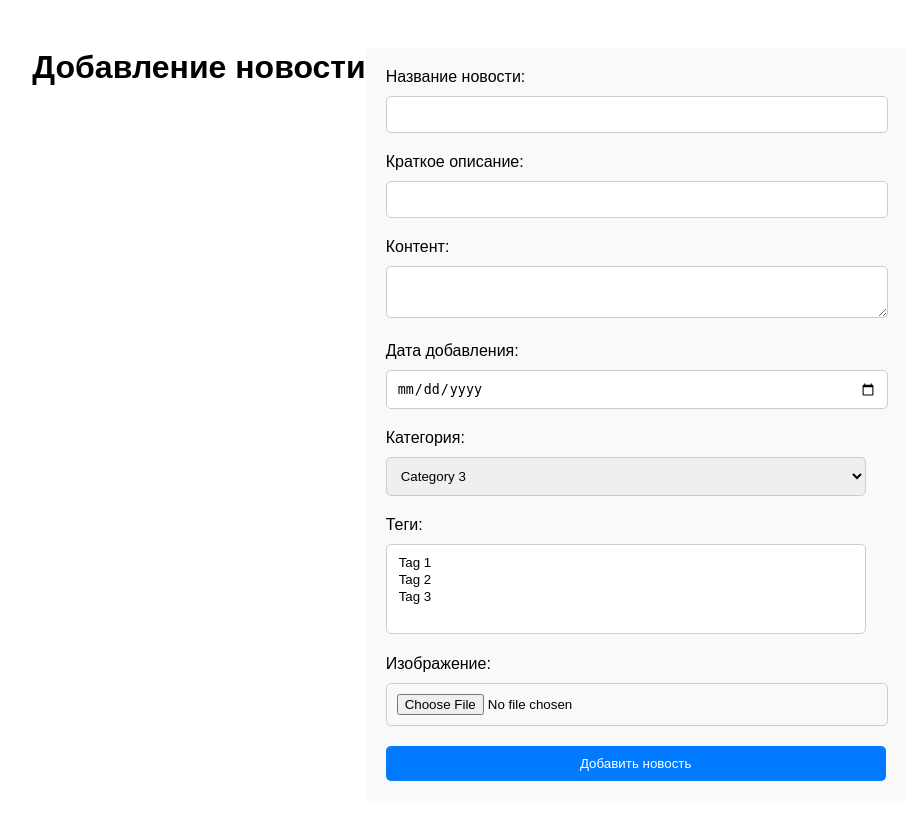
After one commit to orozDev/news_b3, a Django app: page /news/create-news/ in a window 1280 px wide. The commit adds this page. Shown: the whole page, without its empty margins (171-1090 px from the left). Run offline with Django 4.2, Linux system fonts and the light colour scheme; data comes from the database, SQL or seed files in the repository; both versions use the stored data as it was after the commit.

Commit message:
create news

```diff
--- a/news/urls.py
+++ b/news/urls.py
@@ -1,9 +1,10 @@
 from django.urls import path
 
-from news.views import list_news, detail_news, list_news_by_category
+from news.views import list_news, detail_news, list_news_by_category,create_news
 
 urlpatterns = [
     path('', list_news, name='list_news'),
     path('news-by-category/<int:id>/', list_news_by_category, name='list_news_by_category'),
     path('<int:id>/', detail_news, name='detail_news'),
+    path("create-news/", create_news, name="create-news")
 ]
--- a/news/views.py
+++ b/news/views.py
@@ -1,6 +1,6 @@
 from django.shortcuts import render, redirect, get_object_or_404
 
-from news.models import News, Category
+from news.models import News, Category,Tag
 
 
 def list_news(request):
@@ -43,3 +43,40 @@ def detail_news(request, id):
     return render(request, 'detail_news.html', {'news': news})
 
 # Create your views here.
+
+def create_news(request):
+    categories = Category.objects.all()
+    tags = Tag.objects.all()
+
+    if request.method == 'POST':
+        name = request.POST.get('name')
+        description = request.POST.get('description')
+        content = request.POST.get('content')
+        date = request.POST.get('date')
+        category_id = request.POST.get('category')
+        tags = request.POST.getlist('tags')
+
+        if category_id:
+            news = News.objects.create(
+                name=name,
+                description=description,
+                content=content,
+                date=date,
+                category_id=category_id
+            )
+
+        if tags:
+                news.tags.add(*tags)
+
+        image = request.FILES.get('image')
+
+        if image:
+                news.image = image
+                news.save()
+
+        return redirect('list_news')
+
+    return render(request, 'create_news.html',{
+        'categories':categories,
+        'tags':tags
+        })
--- /dev/null
+++ b/static/css/create.css
@@ -0,0 +1,47 @@
+body {
+    font-family: Arial, sans-serif;
+    padding: 20px;
+    display: flex;
+    justify-content: center;
+}
+
+h1 {
+    text-align: center;
+}
+
+form {
+    background-color: #f9f9f9;
+    padding: 20px;
+    border-radius: 5px;
+    margin-top: 20px;
+    width: 100%;
+    max-width: 500px; /* Уменьшаем ширину до 500px */
+}
+
+form label {
+    display: block;
+    margin-bottom: 10px;
+}
+
+form input[type="text"],
+form input[type="date"],
+form input[type="file"],
+form textarea,
+form select {
+    width: calc(100% - 20px); /* Учитываем padding */
+    padding: 10px;
+    border: 1px solid #ccc;
+    border-radius: 5px;
+    margin-bottom: 20px;
+}
+
+form button[type="submit"] {
+    padding: 10px 20px;
+    background-color: #007bff;
+    border: none;
+    color: white;
+    border-radius: 5px;
+    cursor: pointer;
+    width: 100%; /* Позволяет кнопке заполнять весь доступный контентный блок */
+    box-sizing: border-box; /* Убедитесь, что ширина кнопки включает в себя padding */
+}
--- /dev/null
+++ b/templates/create_news.html
@@ -0,0 +1,53 @@
+{% load static %}
+<!DOCTYPE html>
+<html lang="ru">
+<head>
+    <meta charset="UTF-8">
+    <title>Добавление новости</title>
+    <link rel="stylesheet" href="{% static 'css/create.css' %}">
+</head>
+<body>
+    <h1>Добавление новости</h1>
+
+    <form method="post" action="{% url 'create-news' %}" enctype="multipart/form-data">
+        {% csrf_token %}
+        <label for="name">Название новости:</label>
+        <input type="text" id="name" name="name" maxlength="100" required>
+        <br>
+
+        <label for="description">Краткое описание:</label>
+        <input type="text" id="description" name="description" maxlength="200" required>
+        <br>
+
+        <label for="content">Контент:</label>
+        <textarea id="content" name="content" required></textarea>
+        <br>
+
+        <label for="date">Дата добавления:</label>
+        <input type="date" id="date" name="date" required>
+        <br>
+
+        <label for="category">Категория:</label>
+        <select id="category" name="category" required>
+            {% for category in categories %}
+                <option value="{{ category.id }}">{{ category.name }}</option>
+            {% endfor %}
+        </select>
+        <br>
+
+        <label for="tags">Теги:</label>
+        <select multiple id="tags" name="tags">
+            {% for tag in tags %}
+                <option value="{{ tag.id }}">{{ tag.name }}</option>
+            {% endfor %}
+        </select>
+        <br>
+
+        <label for="image">Изображение:</label>
+        <input type="file" id="image" name="image">
+        <br>
+
+        <button type="submit">Добавить новость</button>
+    </form>
+</body>
+</html>
--- a/templates/list_news.html
+++ b/templates/list_news.html
@@ -40,6 +40,7 @@
     </div>
 </nav>
 <div class="container">
+    <button class="btn btn-outline-success" ><a href="{% url 'create-news' %}">Create News</a></button>
     <h1 class="mb-4">List news {% if category is not None %}by {{ category.name }}{% endif %}</h1>
     <div class="row">
         {% for item in news %}
```
Also changed, not shown: db.sqlite3, static/css/style.css (line endings or trailing spaces).
